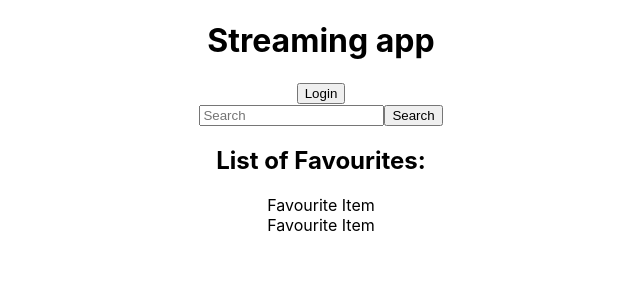
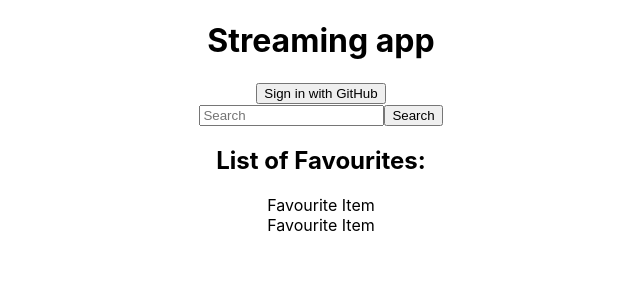
Before and after one commit to avreally/streaming-app, a React (Create React App) app in the folder client/: page / in a window 1280 px wide. Shown: the top 300 px of the page, without its empty margins (319-959 px from the left). Built offline with nearby package versions, Linux system fonts and the light colour scheme; no server answers; the HTML template or start-up script is replaced by a standard one.

Commit message:
Added session support, completed GitHub authorization, conditional rendering of authorization button on home page

```diff
--- a/client/src/index.tsx
+++ b/client/src/index.tsx
@@ -5,6 +5,9 @@ import { BrowserRouter, Routes, Route } from "react-router-dom";
 import Home from "./pages/Home/Home";
 // import Login from "./pages/Login/Login";
 import reportWebVitals from "./reportWebVitals";
+import axios from "axios";
+
+axios.defaults.withCredentials = true;
 
 ReactDOM.render(
   <React.StrictMode>
--- a/client/src/pages/Home/Home.tsx
+++ b/client/src/pages/Home/Home.tsx
@@ -1,4 +1,4 @@
-import React, { useState } from "react";
+import React, { useEffect, useState } from "react";
 import "./Home.css";
 import ListOfFavourites from "../../components/ListOfFavourites/ListOfFavourites";
 import SearchForm from "../../components/SearchForm/SearchForm";
@@ -6,32 +6,47 @@ import Button from "../../components/Button/Button";
 import axios from "axios";
 
 function Home() {
-  // const [loginButtonName, setLoginButtonName] = useState("Sign in with GitHub");
+  const [authorizeButtonName, setAuthorizeButtonName] = useState(
+    "Sign in with GitHub"
+  );
+  const [userData, setUserData] = useState();
   const baseUrl = "http://localhost:3001";
 
   // Request to server to get user data
-  const getUserData = () => {
-    return axios.get(`${baseUrl}/me`).then((response) => {
+  useEffect(() => {
+    axios.get(`${baseUrl}/me`).then((response) => {
       console.log("response data", response.data);
-      return response.data;
+      setUserData(response.data);
+      setAuthorizeButtonName("Sign out");
     });
+  }, []);
+
+  const handleSignIn = () => {
+    console.log("clicked to sign in");
+    window.location.href = `${baseUrl}/login`;
   };
 
-  getUserData();
-
-  const handleLogin = () => {
-    console.log("clicked");
-    window.location.href = `${baseUrl}/login`;
+  const handleSignOut = () => {
+    console.log("clicked to sign out");
+    window.location.href = `${baseUrl}/logout`;
   };
 
   return (
     <div className="App">
       <h1>Streaming app</h1>
-      <Button
-        className="LoginButton"
-        buttonName="Login"
-        onClick={handleLogin}
-      />
+      {userData === undefined ? (
+        <Button
+          className="SignInButton"
+          buttonName={authorizeButtonName}
+          onClick={handleSignIn}
+        />
+      ) : (
+        <Button
+          className="SignOutButton"
+          buttonName={authorizeButtonName}
+          onClick={handleSignOut}
+        />
+      )}
       <SearchForm className="SearchForm" placeholder="Search" />
       <ListOfFavourites className="ListOfFavourites" />
     </div>
```
Also changed, not shown: 1 other file (tests, documents, lock files or other folders).
